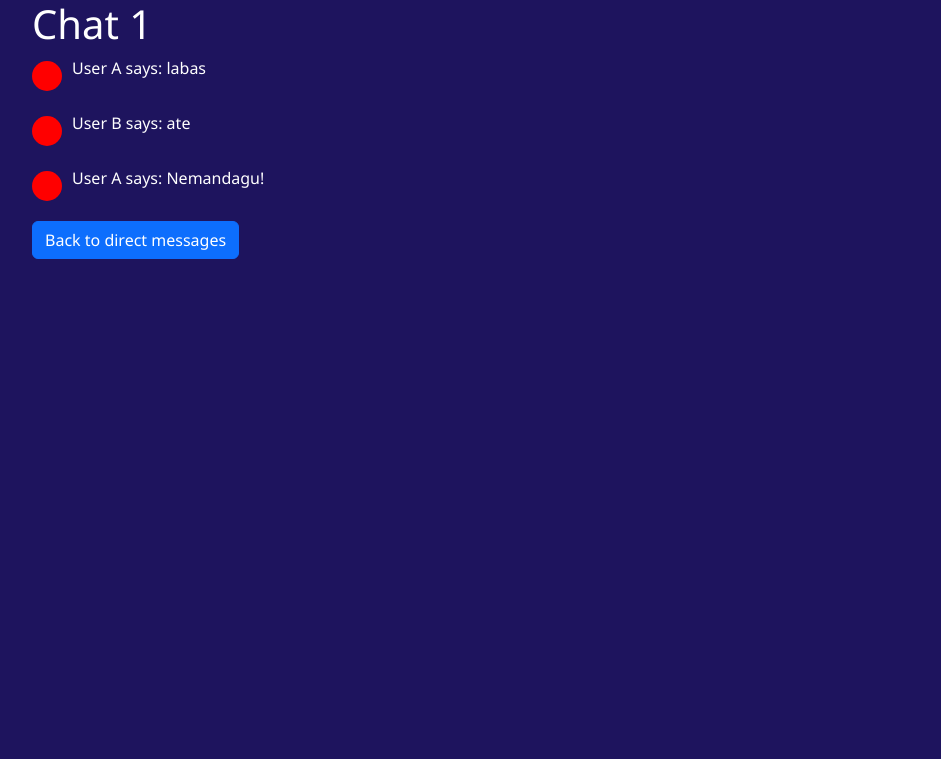
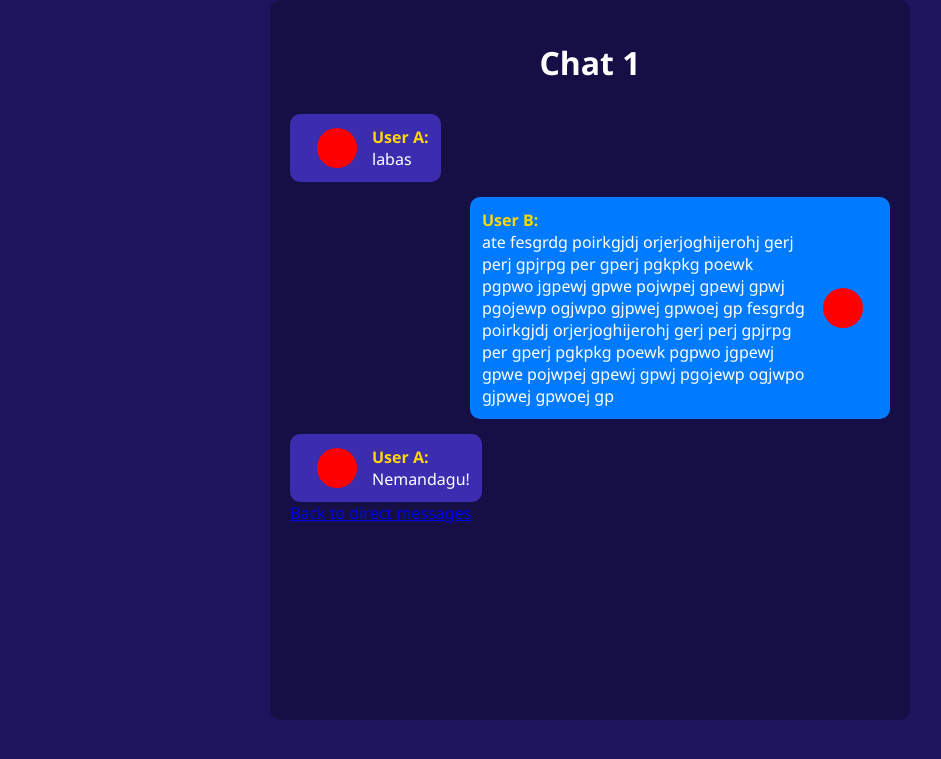
Before and after one commit to cpu64/sparrow, a Flask app: page /dms/chat/1 in a window 1280 px wide. Shown: the top 759 px of the page, without its empty margins (50-991 px from the left). Run offline with Flask 3, Linux system fonts and the light colour scheme; the visitor is signed in with stand-in values (Sample User, id 1); data that the repository does not hold is empty; some libraries are stand-ins or nearby versions.

Commit message:
something.

```diff
--- a/app/controllers/dms/dms.py
+++ b/app/controllers/dms/dms.py
@@ -43,46 +43,56 @@ def fetch_chat(chat_id):
 [
     [
         {
+            "user": 1,
             "sender": "A",
             "content": "labas"
         },
         {
+            "user": 2,
             "sender": "B",
-            "content": "ate"
+            "content": "ate fesgrdg poirkgjdj orjerjoghijerohj gerj perj gpjrpg per gperj pgkpkg poewk pgpwo jgpewj gpwe pojwpej gpewj gpwj pgojewp ogjwpo gjpwej gpwoej gp fesgrdg poirkgjdj orjerjoghijerohj gerj perj gpjrpg per gperj pgkpkg poewk pgpwo jgpewj gpwe pojwpej gpewj gpwj pgojewp ogjwpo gjpwej gpwoej gp"
         },
         {
+            "user": 1,
             "sender": "A",
             "content": "Nemandagu!"
         }
     ],
     [
         {
+            "user": 1,
             "sender": "A",
             "content": "labas"
         },
         {
+            "user": 1,
             "sender": "A",
             "content": "labas!!!"
         },
         {
+            "user": 2,
             "sender": "B",
             "content": "Nemandagu!"
         }
     ],
     [
         {
+            "user": 1,
             "sender": "A",
             "content": "ate"
         },
         {
+            "user": 2,
             "sender": "B",
             "content": "o kur labas?"
         },
         {
+            "user": 2,
             "sender": "B",
             "content": "sakiau ate"
         },
         {
+            "user": 1,
             "sender": "A",
             "content": "miau"
         }
--- a/app/templates/dms/chat.html
+++ b/app/templates/dms/chat.html
@@ -4,23 +4,81 @@
 <head>
     <title>Direct messages</title>
     <meta name="viewport" content="width=device-width, initial-scale=1">
-    <link href="https://cdn.jsdelivr.net/npm/bootstrap@5.3.0/dist/css/bootstrap.min.css" rel="stylesheet">
     <link rel="stylesheet" href="{{ url_for('static', filename='base.css') }}">
 
     <style>
+        .container {
+            max-width: 50%;
+            margin: 0 auto;
+            background-color: var(--secondary-color);
+            padding: 20px;
+            border-radius: var(--border-radius);
+            height: 90vh;
+            overflow-y: auto;
+        }
+
+        h1 {
+            text-align: center;
+            color: var(--font-primary-color);
+            font-size: 2em;
+            margin-bottom: 30px;
+        }
+
+        .column {
+            display: flex;
+            flex-direction: column;
+            gap: 15px;
+            align-items: flex-start; /* Default for left-aligned messages */
+        }
+
         .message {
             display: flex;
             align-items: center;
-            margin-bottom: 15px;
+            background-color: #3b2cb0;
+            padding: 12px;
+            border-radius: var(--border-radius);
+            transition: background-color var(--transition-speed);
+            max-width: 70%;
+        }
+
+        .message:hover {
+            background-color: #2b1c8a;
+        }
+
+        .message p {
+            margin: 0;
+            color: var(--font-primary-color);
+            font-size: 16px;
+            word-wrap: break-word;
+        }
+
+        .content span {
+            font-weight: bold;
+            color: #ffd700;
         }
 
         .avatar {
             background-color: red;
-            width: 30px;
-            height: 30px;
+            width: 40px;
+            height: 40px;
             border-radius: 50%;
-            margin-right: 10px;
+            margin: 0px 15px;
+            display: inline-block;
+                flex-shrink: 0; /* Prevent shrinking of avatar */
+
         }
+
+        .message-left {
+            align-self: flex-start;
+            background-color: #3b2cb0;
+        }
+
+        .message-right {
+            align-self: flex-end;
+            background-color: #007bff;
+        }
+
+
     </style>
 
 </head>
@@ -30,15 +88,27 @@
         <h1>Chat {{ chat_id }}</h1>
         <div class="column">
             {% for message in messages %}
-            <div class="message">
-                <div class="avatar"></div>
-                <p>User {{message.sender}} says: {{message.content}}</p>
-            </div>
+                {% if message.user == 1 %}
+                    <div class="message message-left">
+                        <div class="avatar"></div>
+                        <div class="content">
+                            <span>User {{ message.sender }}:</span>
+                            <p>{{ message.content }}</p>
+                        </div>
+                    </div>
+                {% elif message.user == 2 %}
+                    <div class="message message-right">
+                        <div class="content">
+                            <span>User {{ message.sender }}:</span>
+                            <p>{{ message.content }}</p>
+                        </div>
+                        <div class="avatar"></div>
+                    </div>
+                {% endif %}
             {% endfor %}
         </div>
-        <a href="/dms" class="btn btn-primary">Back to direct messages</a>
+        <a href="/dms" class="btn-primary">Back to direct messages</a>
     </div>
 </body>
 
-
 </html>
```
